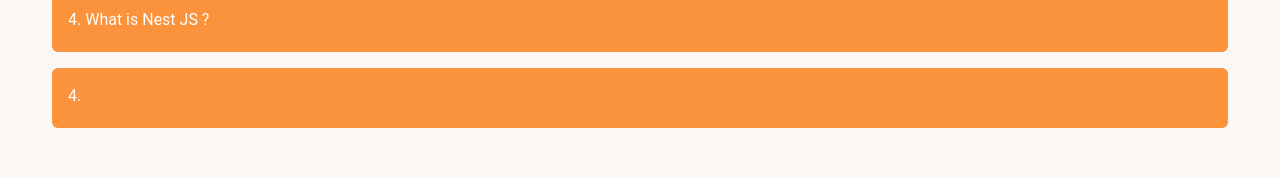
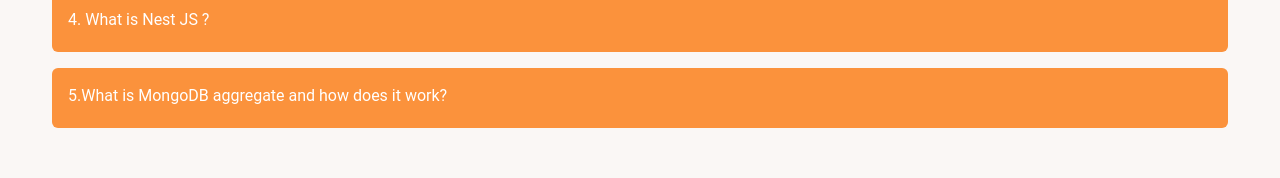
Before and after one commit to JonaiedHasan/dreamland-dolls-client, a React (Vite) app: page /blog in a window 1280 px wide. Shown: the part 464-642 px from the top of the page. Built offline with nearby package versions, Linux system fonts and the light colour scheme; no server answers.

Commit message:
answer the last question

```diff
--- a/src/Pages/Blogs/Blogs.jsx
+++ b/src/Pages/Blogs/Blogs.jsx
@@ -66,7 +66,7 @@
                     <div className="collapse-content bg-primary text-primary-content peer-checked:bg-secondary peer-checked:text-secondary-content">
                         <p>
                             NestJS is a robust and feature-rich Node.js framework that combines the benefits of TypeScript, modularity, and Angular-inspired architecture. It provides a strong foundation for building server-side applications with a focus on scalability, maintainability, and developer productivity.
-                                     <br /><br />
+                            <br /><br />
                             With NestJS, you can leverage TypeScripts static typing to catch errors during development and improve code quality. Its modular structure allows you to organize your code into reusable modules, controllers for handling requests, and services for business logic. Dependency injection simplifies managing dependencies and makes testing easier.
                         </p>
                     </div>
@@ -74,10 +74,17 @@
                 <div className="collapse rounded-md my-4">
                     <input type="checkbox" className="peer" />
                     <div className="collapse-title bg-orange-400 text-white peer-checked:bg-secondary peer-checked:text-secondary-content">
-                        4.
+                        5.What is MongoDB aggregate and how does it work?
                     </div>
                     <div className="collapse-content bg-primary text-primary-content peer-checked:bg-secondary peer-checked:text-secondary-content">
-                        <p></p>
+                        <p>
+                            In MongoDB, the aggregate operation is a powerful tool for performing data aggregation tasks and complex computations on the documents in a collection. It allows you to process and transform data, perform calculations, and generate aggregated results.
+                            <br /><br />
+
+                            The aggregate operation works by using a pipeline of stages that sequentially process the documents in the collection. Each stage in the pipeline performs a specific operation on the documents, such as filtering, grouping, sorting, projecting, or performing mathematical operations.
+                            <br /><br />
+                            MongoDB, the aggregate operation is used for performing advanced data aggregation tasks. It works by using a pipeline of stages to process and transform documents in a collection. Each stage performs a specific operation like filtering, grouping, sorting, or projecting. Aggregation operators are used within stages to perform calculations and aggregations on the data. The aggregate operation allows you to construct complex pipelines to analyze and derive insights from your data.
+                        </p>
                     </div>
                 </div>
             </div>
```
